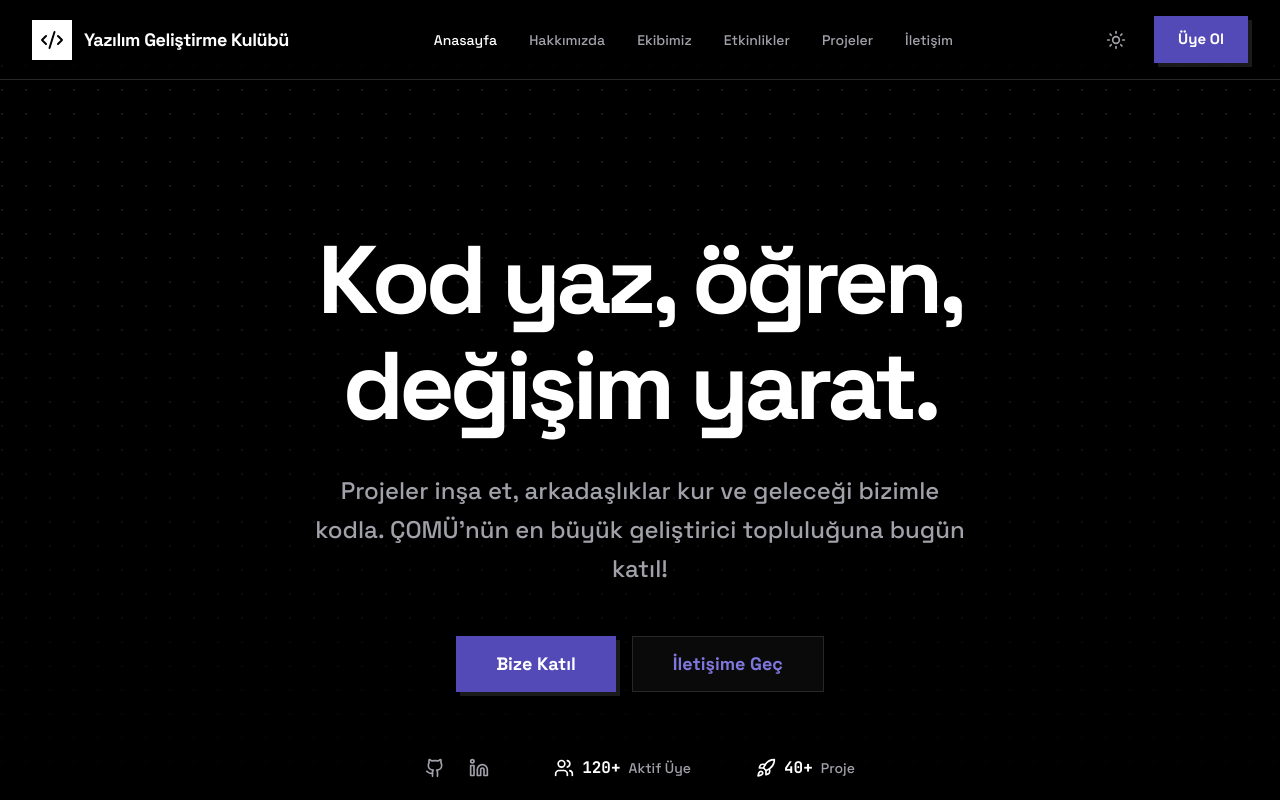
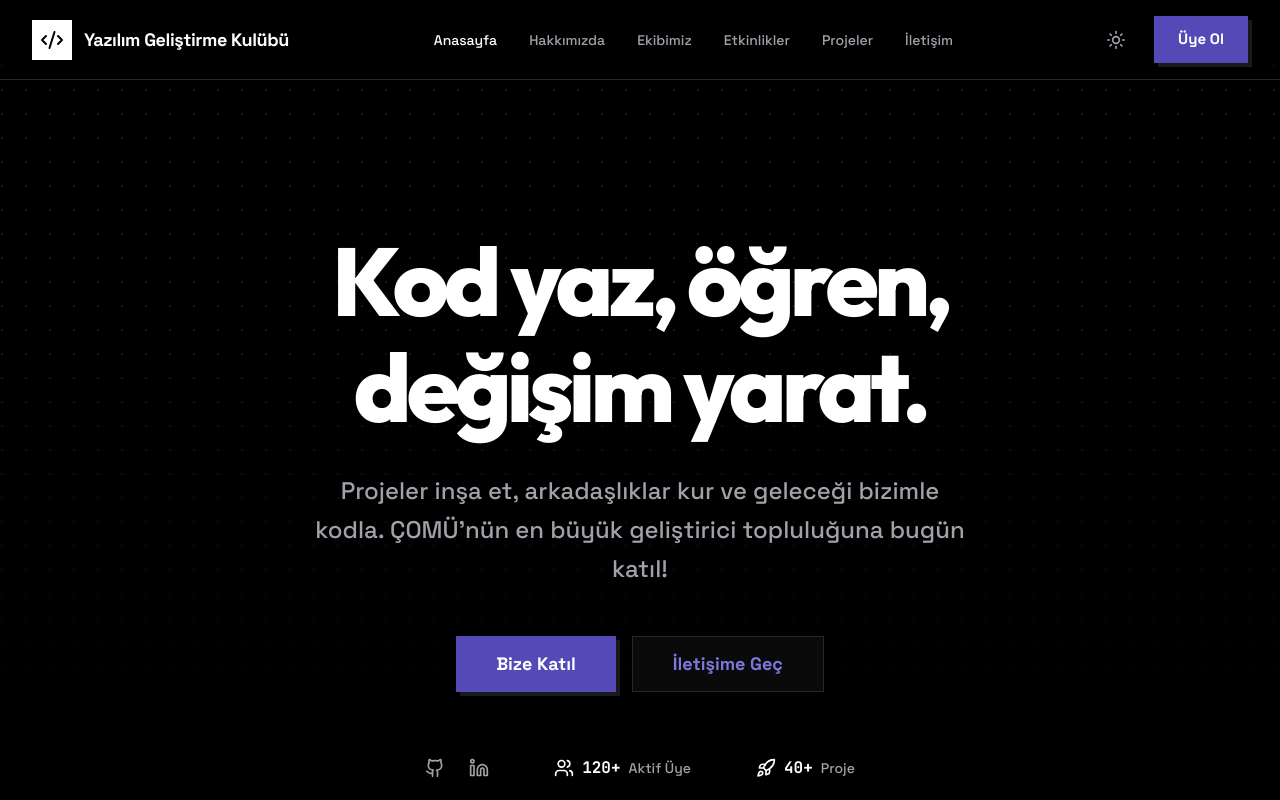
Before and after one commit to MuhammetFurkanErdem/yazilim-kulubu-website, a React (Vite) app: page / in a window 1280 px wide. Shown: the top 800 px of the page. Built offline with nearby package versions, Linux system fonts and the light colour scheme.

Commit message:
feat: update typography with Outfit font for headings

```diff
--- a/index.html
+++ b/index.html
@@ -4,7 +4,10 @@
     <head>
       <meta charset="UTF-8" />
       <meta name="viewport" content="width=device-width, initial-scale=1.0" />
-      <title>Web sitesi tasarımı</title>
+      <title>Yazılım Geliştirme Kulübü</title>
+      <link rel="preconnect" href="https://fonts.googleapis.com">
+      <link rel="preconnect" href="https://fonts.gstatic.com" crossorigin>
+      <link href="https://fonts.googleapis.com/css2?family=Inter:wght@400;500;600;700&family=Outfit:wght@400;500;600;700;800&family=Space+Grotesk:wght@400;500;600;700&display=swap" rel="stylesheet">
     </head>
 
     <body>
--- a/src/app/pages/About.tsx
+++ b/src/app/pages/About.tsx
@@ -172,11 +172,11 @@ export function About() {
                 tech: ['Unity', 'C#', 'Unreal Engine', 'Blender']
               },
               {
-                name: 'Siber Güvenlik',
-                desc: 'Ağ güvenliği, penetrasyon testleri ve güvenli kodlama.',
+                name: 'Blockchain',
+                desc: 'Web3 teknolojileri, akıllı sözleşmeler ve dağıtık sistemler.',
                 icon: Target,
                 color: '#ef4444',
-                tech: ['Python', 'Kali Linux', 'Burp Suite', 'Bash']
+                tech: ['Solidity', 'Ethereum', 'Web3.js', 'Hardhat']
               }
             ].map((branch, idx) => (
               <motion.div
--- a/src/app/pages/Team.tsx
+++ b/src/app/pages/Team.tsx
@@ -120,9 +120,8 @@ export function Team() {
                 whileInView={{ opacity: 1, y: 0 }}
                 viewport={{ once: true }}
                 transition={{ delay: idx * 0.1 }}
-                className={`flex flex-col md:flex-row gap-8 bg-surface border border-default rounded-dynamic overflow-hidden hover:border-[var(--brand-primary)] shadow-dynamic transition-all duration-300 ${
-                  idx % 2 === 1 ? 'md:flex-row-reverse' : ''
-                }`}
+                className={`flex flex-col md:flex-row gap-8 bg-surface border border-default rounded-dynamic overflow-hidden hover:border-[var(--brand-primary)] shadow-dynamic transition-all duration-300 ${idx % 2 === 1 ? 'md:flex-row-reverse' : ''
+                  }`}
               >
                 {/* Photo Side */}
                 <div className="w-full md:w-2/5 relative min-h-[300px]">
@@ -340,8 +339,7 @@ export function Team() {
                       <option>Web Geliştirme</option>
                       <option>Mobil Geliştirme</option>
                       <option>Oyun Geliştirme</option>
-                      <option>Siber Güvenlik</option>
-                      <option>Yapay Zeka (AI/ML)</option>
+                      <option>Blockchain</option>
                     </select>
                   </div>
 
--- a/src/styles/theme.css
+++ b/src/styles/theme.css
@@ -20,7 +20,8 @@
   --radius-custom: 1rem; /* Rounded corners for light mode */
   --shadow-custom: 0 4px 20px -2px rgba(0, 0, 0, 0.05);
 
-  --font-sans: -apple-system, BlinkMacSystemFont, 'Inter', 'SF Pro Display', sans-serif;
+  --font-sans: 'Inter', -apple-system, BlinkMacSystemFont, sans-serif;
+  --font-heading: 'Outfit', -apple-system, sans-serif;
   --font-mono: 'JetBrains Mono', monospace;
 }
 
@@ -45,6 +46,7 @@
   --shadow-custom: 4px 4px 0px 0px rgba(255, 255, 255, 0.1); /* Sharp brutalist shadow */
 
   --font-sans: 'Space Grotesk', system-ui, sans-serif;
+  --font-heading: 'Outfit', system-ui, sans-serif;
   --font-mono: 'JetBrains Mono', monospace;
 }
 
@@ -58,7 +60,8 @@
 
   h1, h2, h3, h4, h5, h6 {
     color: var(--text-primary);
-    font-family: var(--font-sans);
+    font-family: var(--font-heading);
+    letter-spacing: -0.02em;
   }
 
   code, pre, .mono {
```
